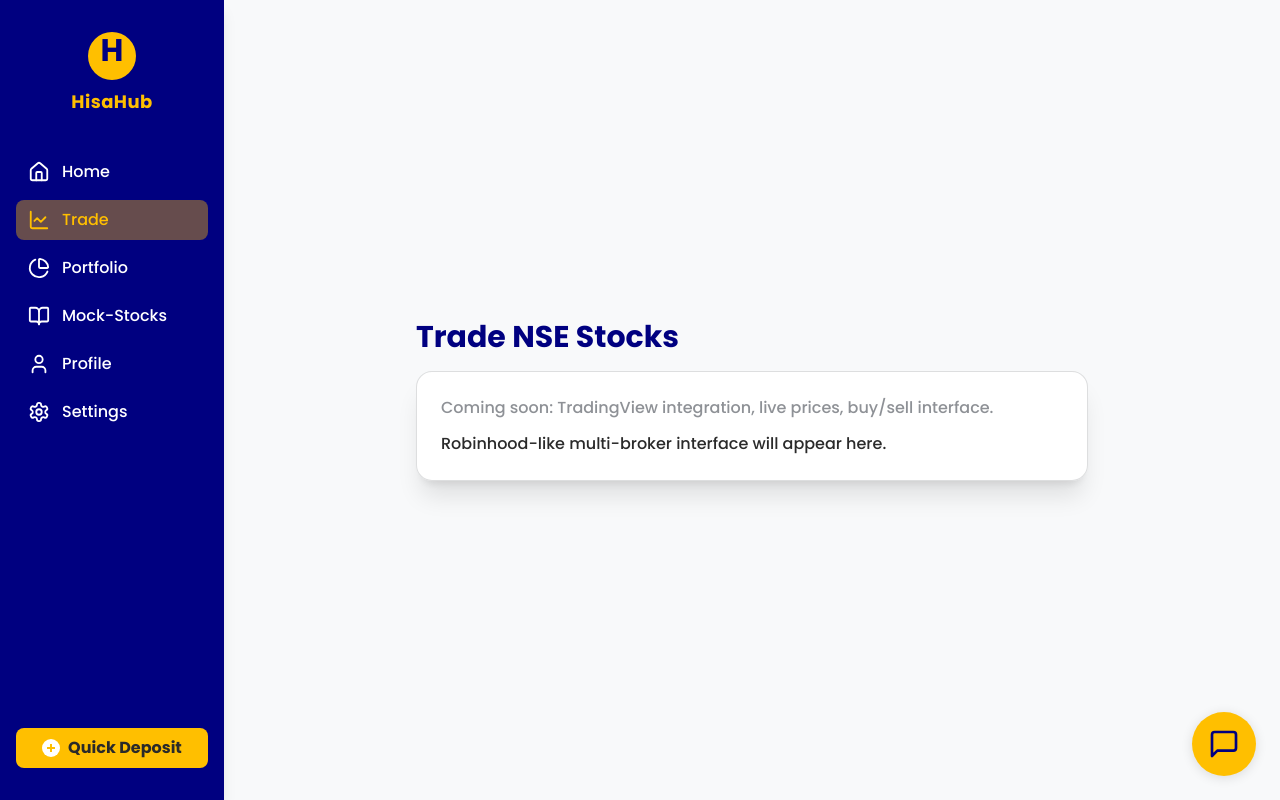
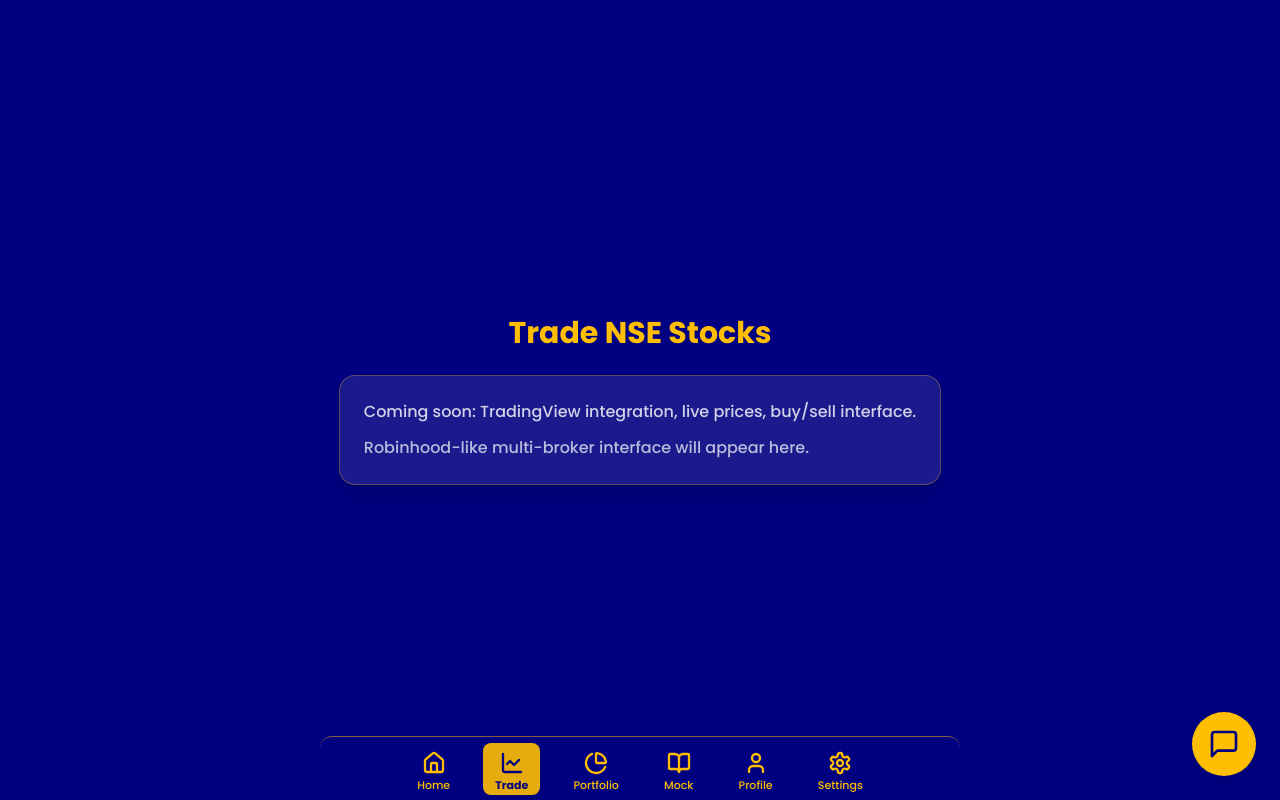
Before and after one commit to HisaHub/hisahub-stock-flow, a React (Vite) app: page /trade in a window 1280 px wide. Built offline with nearby package versions, Linux system fonts and the light colour scheme.

Commit message:
Refactor: Implement bottom navigation and color scheme
-   Added bottom navigation for improved accessibility.
-   Applied deep navy blue and amber color scheme.
-   Ensured a seamless and accessible user experience.

```diff
--- /dev/null
+++ b/src/components/BottomNav.tsx
@@ -0,0 +1,49 @@
+
+import React from "react";
+import { Home, PieChart, LineChart, User, Settings, BookOpen } from "lucide-react";
+import { Link, useLocation } from "react-router-dom";
+
+const navItems = [
+  { name: "Home", to: "/", icon: <Home size={24} strokeWidth={2.3} /> },
+  { name: "Trade", to: "/trade", icon: <LineChart size={24} strokeWidth={2.3} /> },
+  { name: "Portfolio", to: "/portfolio", icon: <PieChart size={24} strokeWidth={2.3} /> },
+  { name: "Mock-Stocks", to: "/mock-stocks", icon: <BookOpen size={24} strokeWidth={2.3} /> },
+  { name: "Profile", to: "/profile", icon: <User size={24} strokeWidth={2.3} /> },
+  { name: "Settings", to: "/settings", icon: <Settings size={24} strokeWidth={2.3} /> },
+];
+
+const BottomNav: React.FC = () => {
+  const location = useLocation();
+
+  return (
+    <nav
+      className="fixed bottom-0 left-0 right-0 z-50 bg-primary border-t border-secondary/50 shadow-lg
+      flex justify-evenly items-center h-16 md:h-18 px-2 md:px-16
+      md:max-w-2xl md:left-1/2 md:-translate-x-1/2 rounded-t-xl md:rounded-xl"
+      style={{ fontFamily: "'Poppins', sans-serif" }}
+      role="navigation"
+      aria-label="Bottom navigation"
+    >
+      {navItems.map((item) => {
+        const isActive = location.pathname === item.to;
+        return (
+          <Link
+            key={item.name}
+            to={item.to}
+            className={`flex flex-col items-center justify-center gap-0.5 px-3 pt-2 pb-1 rounded-lg transition
+              ${isActive ? "bg-secondary/90 text-primary font-bold shadow" : "text-secondary hover:bg-secondary/10"}
+              focus:outline-none focus:ring-2 focus:ring-secondary focus:ring-offset-2`}
+            tabIndex={0}
+            aria-current={isActive ? "page" : undefined}
+            style={{ minWidth: 50 }}
+          >
+            <span className="w-6 h-6 flex items-center justify-center">{item.icon}</span>
+            <span className="text-[11px] leading-3 mt-0.5">{item.name.split('-')[0]}</span>
+          </Link>
+        );
+      })}
+    </nav>
+  );
+};
+
+export default BottomNav;
--- a/src/components/Sidebar.tsx
+++ b/src/components/Sidebar.tsx
@@ -1,59 +1,3 @@
 
-import React from "react";
-import Logo from "./Logo";
-import { Home, PieChart, LineChart, User, Settings, BookOpen } from "lucide-react";
-import { Link, useLocation } from "react-router-dom";
-
-const navItems = [
-  { name: "Home", to: "/", icon: <Home size={22} /> },
-  { name: "Trade", to: "/trade", icon: <LineChart size={22} /> },
-  { name: "Portfolio", to: "/portfolio", icon: <PieChart size={22} /> },
-  { name: "Mock-Stocks", to: "/mock-stocks", icon: <BookOpen size={22} /> },
-  { name: "Profile", to: "/profile", icon: <User size={22} /> },
-  { name: "Settings", to: "/settings", icon: <Settings size={22} /> },
-];
-
-const Sidebar: React.FC = () => {
-  const location = useLocation();
-  return (
-    <aside className="bg-primary pt-8 px-4 pb-8 flex flex-col h-screen w-56 min-w-[172px] shadow-lg">
-      <div className="flex flex-col items-center mb-9 gap-1">
-        <Logo size={48} />
-        <div className="text-secondary font-extrabold text-lg tracking-wide mt-1" style={{ fontFamily: "'Poppins',sans-serif" }}>
-          HisaHub
-        </div>
-      </div>
-      <nav className="flex-1">
-        <ul className="flex flex-col gap-2">
-          {navItems.map((item) => (
-            <li key={item.name}>
-              <Link
-                to={item.to}
-                className={`flex items-center gap-3 px-3 py-2 rounded-lg text-base font-medium hover:bg-secondary/20 transition
-                  ${location.pathname === item.to ? "bg-secondary/40 text-secondary" : "text-white"}
-                `}
-                style={{
-                  fontFamily: "'Poppins',sans-serif",
-                }}
-              >
-                {item.icon}
-                <span>{item.name}</span>
-              </Link>
-            </li>
-          ))}
-        </ul>
-      </nav>
-      <div className="mt-auto">
-        <button
-          className="w-full flex items-center gap-2 justify-center rounded-lg bg-secondary text-charcoal font-semibold py-2 mt-8 hover:shadow-xl transition duration-200"
-          title="Quick Deposit (Coming Soon)"
-        >
-          <svg width="18" height="18" fill="none"><circle cx="9" cy="9" r="9" fill="#fff"/><path stroke="#FFBF00" strokeWidth="2" d="M9 5v8M5 9h8"/></svg>
-          Quick Deposit
-        </button>
-      </div>
-    </aside>
-  );
-};
-
-export default Sidebar;
+// DEPRECATED: BottomNav is now used for navigation, this file is not needed.
+export {};
--- a/src/index.css
+++ b/src/index.css
@@ -5,16 +5,16 @@
 
 @layer base {
   body {
-    @apply bg-background text-charcoal font-sans;
+    @apply bg-primary text-secondary font-sans;
   }
   html {
     font-family: 'Poppins', sans-serif;
-    background: #F8F9FA;
+    background: #000080; /* Deep navy */
   }
 }
 
 .glass-card {
-  @apply bg-white bg-opacity-90 shadow-xl rounded-2xl p-6 border border-neutral/30 backdrop-blur-md;
+  @apply bg-white/10 shadow-xl rounded-2xl p-6 border border-secondary/30 backdrop-blur-md;
 }
 
 .market-mono {
--- a/src/pages/Chatbot.tsx
+++ b/src/pages/Chatbot.tsx
@@ -1,21 +1,21 @@
 
 import React from "react";
-import Sidebar from "../components/Sidebar";
 import ChatFAB from "../components/ChatFAB";
+import BottomNav from "../components/BottomNav";
 
 const Chatbot: React.FC = () => (
-  <div className="min-h-screen flex bg-background">
-    <Sidebar />
+  <div className="min-h-screen flex flex-col bg-primary font-sans transition-colors">
     <main className="flex-1 flex flex-col items-center px-4 py-10">
-      <h2 className="text-3xl font-bold text-primary mb-7" style={{ fontFamily: "'Poppins',sans-serif" }}>
+      <h2 className="text-3xl font-bold text-secondary mb-7" style={{ fontFamily: "'Poppins',sans-serif" }}>
         Ask Hisa (AI Assistant)
       </h2>
-      <div className="glass-card w-full max-w-lg">
-        <div>How can I help you with investing today?</div>
-        <div className="mt-3 text-neutral">The AI assistant will answer your trading/investing questions here soon!</div>
+      <div className="glass-card w-full max-w-lg bg-white/10">
+        <div className="text-white/90">How can I help you with investing today?</div>
+        <div className="mt-3 text-white/80">The AI assistant will answer your trading/investing questions here soon!</div>
       </div>
       <ChatFAB />
     </main>
+    <BottomNav />
   </div>
 );
 export default Chatbot;
--- a/src/pages/MockStocks.tsx
+++ b/src/pages/MockStocks.tsx
@@ -1,22 +1,22 @@
 
 import React from "react";
-import Sidebar from "../components/Sidebar";
 import ChatFAB from "../components/ChatFAB";
 import MarketOverview from "../components/MarketOverview";
+import BottomNav from "../components/BottomNav";
 
 const MockStocks: React.FC = () => (
-  <div className="min-h-screen flex bg-background">
-    <Sidebar />
+  <div className="min-h-screen flex flex-col bg-primary font-sans transition-colors">
     <main className="flex-1 flex flex-col items-center px-4 py-10">
-      <h2 className="text-3xl font-bold text-primary mb-7" style={{ fontFamily: "'Poppins',sans-serif" }}>
+      <h2 className="text-3xl font-bold text-secondary mb-7" style={{ fontFamily: "'Poppins',sans-serif" }}>
         Mock Trading Simulator
       </h2>
       <MarketOverview />
-      <div className="glass-card mt-6">
-        <div>Try trading NSE stocks with virtual cash (feature coming soon).</div>
+      <div className="glass-card mt-6 bg-white/10">
+        <div className="text-white/80">Try trading NSE stocks with virtual cash (feature coming soon).</div>
       </div>
       <ChatFAB />
     </main>
+    <BottomNav />
   </div>
 );
 export default MockStocks;
--- a/src/pages/Profile.tsx
+++ b/src/pages/Profile.tsx
@@ -1,23 +1,23 @@
 
 import React from "react";
-import Sidebar from "../components/Sidebar";
 import ChatFAB from "../components/ChatFAB";
+import BottomNav from "../components/BottomNav";
 
 const Profile: React.FC = () => (
-  <div className="min-h-screen flex bg-background">
-    <Sidebar />
+  <div className="min-h-screen flex flex-col bg-primary font-sans transition-colors">
     <main className="flex-1 flex flex-col items-center px-4 py-10">
-      <h2 className="text-3xl font-bold text-primary mb-7" style={{ fontFamily: "'Poppins',sans-serif" }}>
+      <h2 className="text-3xl font-bold text-secondary mb-7" style={{ fontFamily: "'Poppins',sans-serif" }}>
         My Profile
       </h2>
       <div className="w-full max-w-2xl">
-        <div className="glass-card">
-          <div>Name: <span className="font-semibold">Jane Njeri</span></div>
-          <div className="text-neutral mt-2 mb-4">Account information and settings coming soon.</div>
+        <div className="glass-card bg-white/10">
+          <div>Name: <span className="font-semibold text-white">Jane Njeri</span></div>
+          <div className="text-white/60 mt-2 mb-4">Account information and settings coming soon.</div>
         </div>
       </div>
       <ChatFAB />
     </main>
+    <BottomNav />
   </div>
 );
 export default Profile;
--- a/src/pages/Trade.tsx
+++ b/src/pages/Trade.tsx
@@ -1,23 +1,21 @@
 
 import React from "react";
-import Sidebar from "../components/Sidebar";
 import ChatFAB from "../components/ChatFAB";
+import BottomNav from "../components/BottomNav";
 
 const Trade: React.FC = () => (
-  <div className="min-h-screen flex bg-background">
-    <Sidebar />
-    <main className="flex-1 flex flex-col items-center justify-center px-4 py-10">
-      <div className="max-w-2xl w-full">
-        <h2 className="text-3xl font-bold text-primary mb-2" style={{ fontFamily: "'Poppins',sans-serif" }}>
-          Trade NSE Stocks
-        </h2>
-        <div className="bg-card glass-card py-8 mt-4 text-charcoal">
-          <div className="text-neutral mb-3">Coming soon: TradingView integration, live prices, buy/sell interface.</div>
-          <div className="mt-3">Robinhood-like multi-broker interface will appear here.</div>
-        </div>
+  <div className="min-h-screen flex flex-col bg-primary font-sans transition-colors">
+    <main className="flex-1 flex flex-col items-center justify-center px-4 py-10 w-full max-w-2xl mx-auto">
+      <h2 className="text-3xl font-bold text-secondary mb-2" style={{ fontFamily: "'Poppins',sans-serif" }}>
+        Trade NSE Stocks
+      </h2>
+      <div className="bg-white/10 glass-card py-8 mt-4 text-white">
+        <div className="text-white/80 mb-3">Coming soon: TradingView integration, live prices, buy/sell interface.</div>
+        <div className="mt-3 text-white/70">Robinhood-like multi-broker interface will appear here.</div>
       </div>
       <ChatFAB />
     </main>
+    <BottomNav />
   </div>
 );
 export default Trade;
--- a/tailwind.config.ts
+++ b/tailwind.config.ts
@@ -25,16 +25,16 @@ export default {
         },
         secondary: {
           DEFAULT: "#FFBF00", // Vibrant Amber
-          foreground: "#2A2A2A"
+          foreground: "#000080"
         },
-        background: "#F8F9FA", // Off-White
+        background: "#000080",
         charcoal: "#2A2A2A",
         neutral: "#8E9196",
         "off-white": "#F8F9FA",
-        card: "#FFFFFF",
+        card: "#1d2140", // Slightly lighter navy for 'card'
         accent: "#FFBF00",
         "nav-bg": "#00002A",
-        "glass-bg": "rgba(255,255,255,0.18)",
+        "glass-bg": "rgba(255,255,255,0.14)",
       },
       fontFamily: {
         sans: ['Poppins', 'sans-serif'],
```
Also changed, not shown: src/pages/Index.tsx (+15 -16 lines), src/pages/Portfolio.tsx (+8 -10 lines), src/pages/Settings.tsx (+11 -12 lines).
